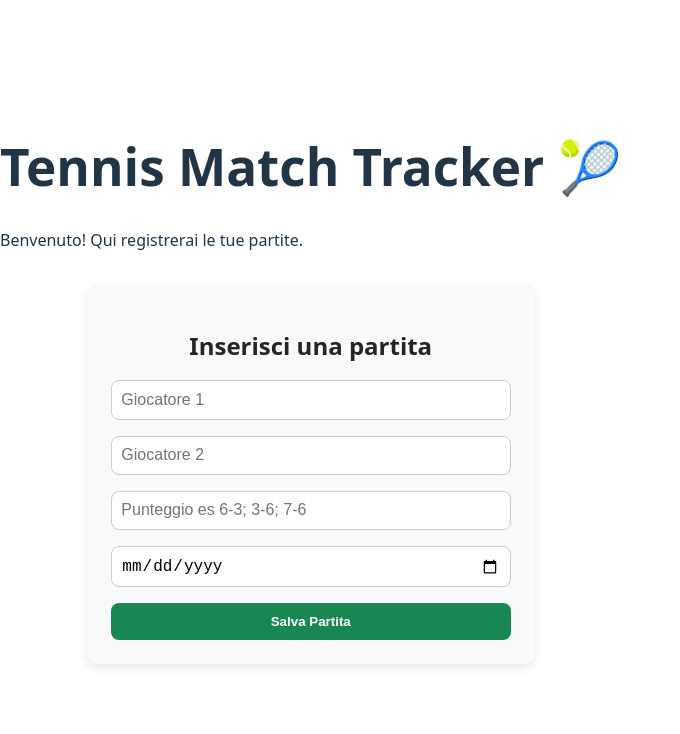
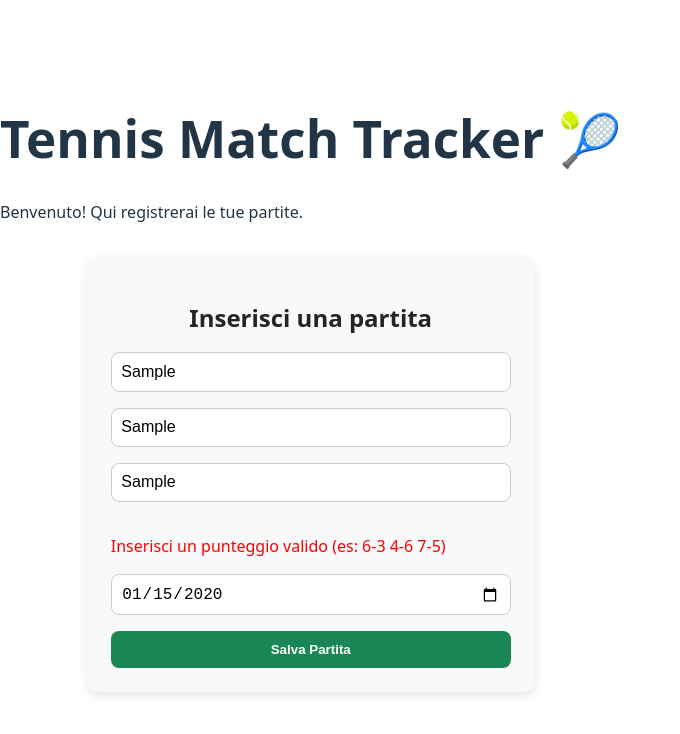
Before and after one commit to PuglisiAlfio/tennis-match-tracker, a React (Vite) app: page / in a window 1280 px wide. Both pictures are taken after typing "Sample", "Sample", "Sample", "2020-01-15" into the empty fields and a click on the button "Salva Partita". Shown: the top 734 px of the page, without its empty margins (0-680 px from the left). Built offline with nearby package versions, Linux system fonts and the light colour scheme.

Commit message:
Aggiunta validazione punteggio tennis con messaggio d'errore

```diff
--- a/src/components/MatchForm.jsx
+++ b/src/components/MatchForm.jsx
@@ -2,20 +2,30 @@ import { useState } from "react";
 
 //inizio componente MatchForm per commit su branch feature/match-form
 export default function MatchForm() {
-  const [giocatore1, setGiocatore1] = useState('');
-  const [giocatore2, setGiocatore2] = useState('');
-  const [punteggio, setPunteggio] = useState('');
-  const [data, setData] = useState('');
+  const [giocatore1, setGiocatore1] = useState("");
+  const [giocatore2, setGiocatore2] = useState("");
+  const [punteggio, setPunteggio] = useState("");
+  const [data, setData] = useState("");
+  const [error, setError] = useState("");
+
+  const isValidScore = (punteggioStr) => {
+    const pattern = /^(\d{1,2}-\d{1,2})(\s\d{1,2}-\d{1,2})*$/;
+    return pattern.test(punteggioStr.trim());
+  };
 
   const handleSubmit = (e) => {
-    e.preventDefault()
-    const match = {giocatore1, giocatore2, punteggio, data};
+    e.preventDefault();
+    if (!isValidScore(punteggio)) {
+      setError("Inserisci un punteggio valido (es: 6-3 4-6 7-5)");
+      return;
+    }
+    const match = { giocatore1, giocatore2, punteggio, data };
     console.log("Match salvato:", match);
-    setGiocatore1('');
-    setGiocatore2('');
-    setPunteggio('');
-    setData('');
-  }
+    setGiocatore1("");
+    setGiocatore2("");
+    setPunteggio("");
+    setData("");
+  };
   return (
     <div>
       <form onSubmit={handleSubmit}>
@@ -38,6 +48,7 @@ export default function MatchForm() {
           value={punteggio}
           onChange={(e) => setPunteggio(e.target.value)}
         />
+        {error && <p style={{ color: "red", marginBottom: "1rem" }}>{error}</p>}
         <input
           type="date"
           placeholder="Data"
```
Lines whose indentation alone changed are shown as unchanged.
